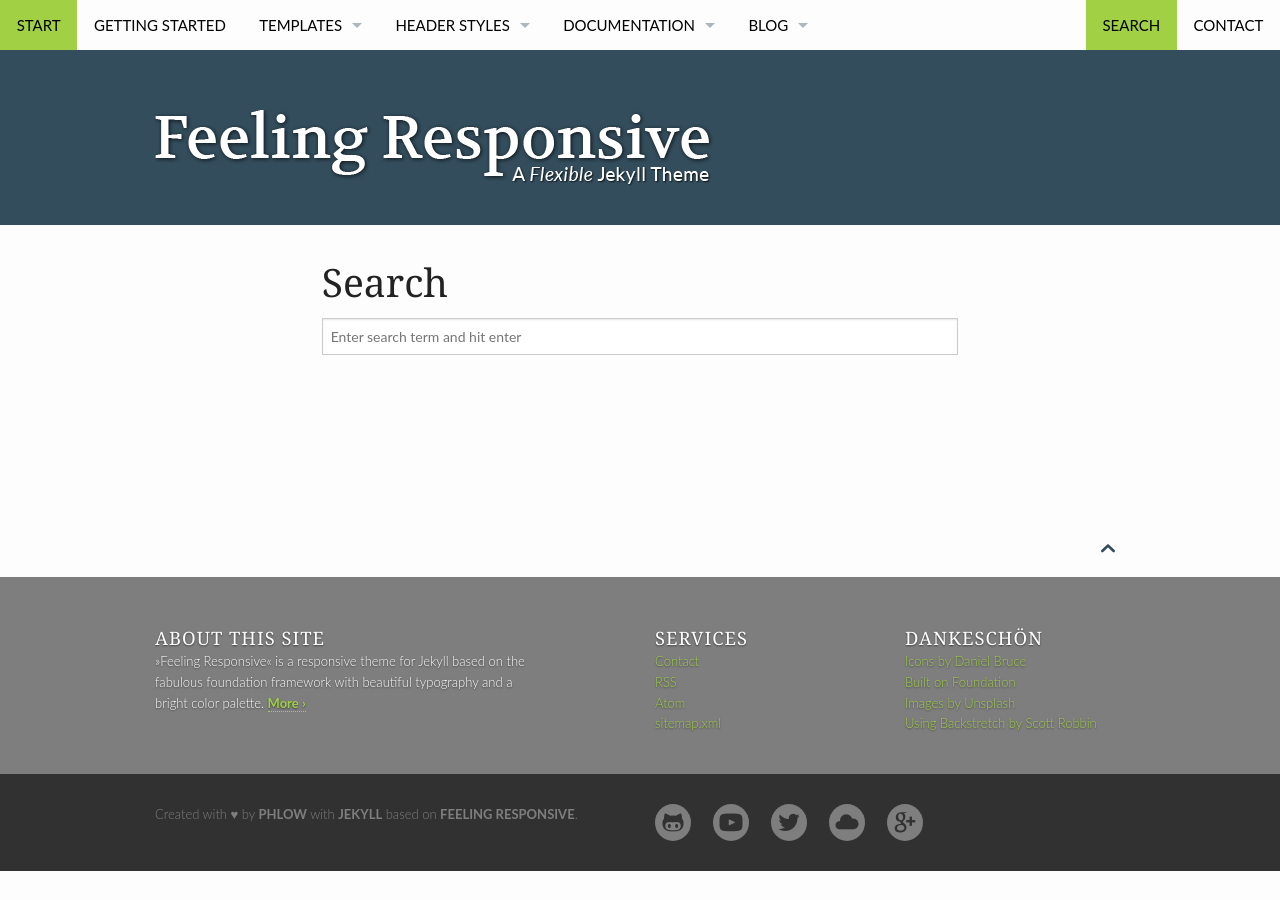
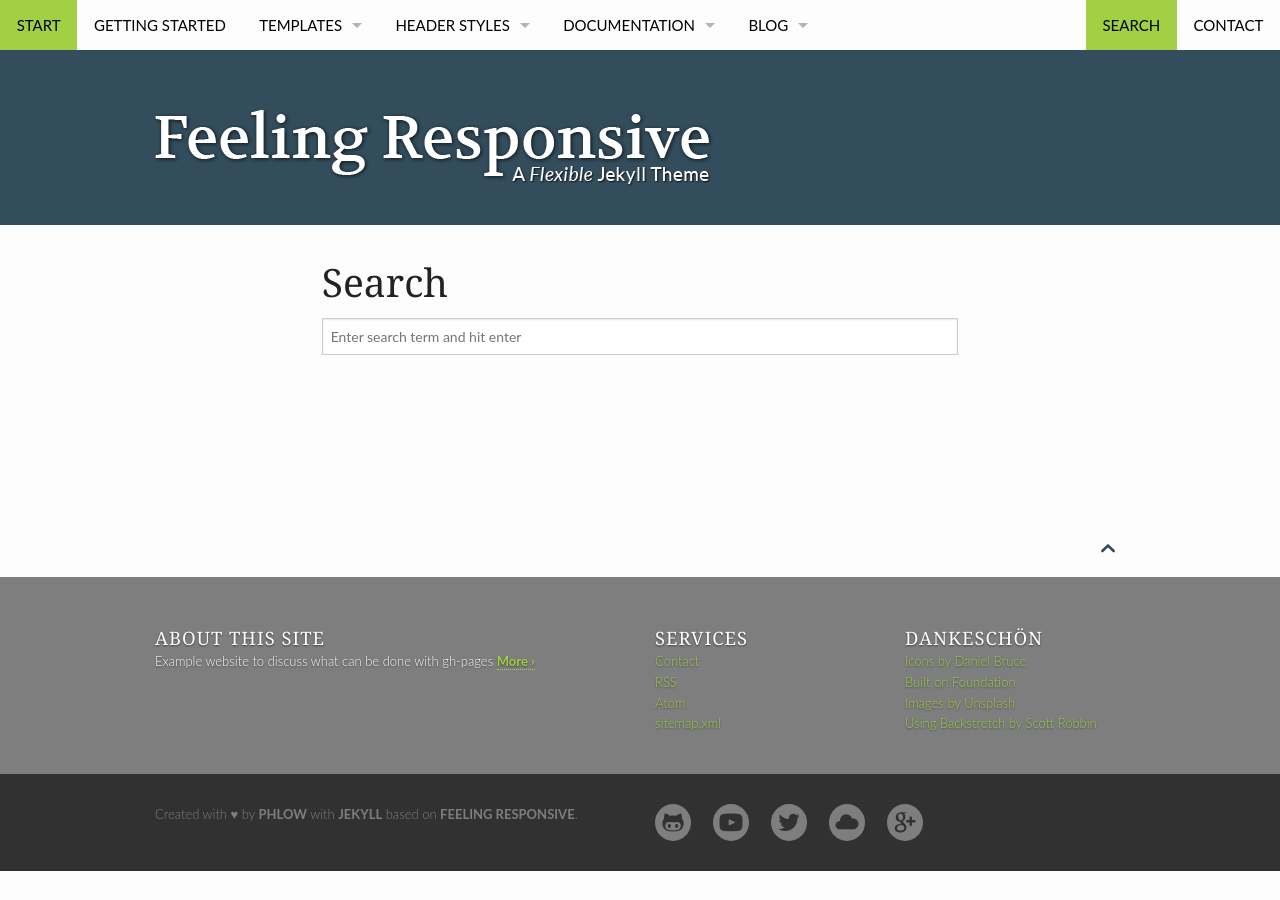
Before and after one commit to USEPA/Web-Page-Test, a Jekyll site: the page built from pages/search.md, in a window 1280 px wide. Built offline with Jekyll 4.4.1, drawn with Linux system fonts in a browser that asks for light colours; part of the change alters nothing that is shown.

Commit message:
updated config

```diff
--- a/_config.yml
+++ b/_config.yml
@@ -8,13 +8,13 @@
 #                                                 /____/
 #
 # Title of your website
-title: 'Feeling Responsive'
+title: 'Example GH Web Site for EPA'
 
 # The slogan describes your website and is used on homepage in <title> and other important places
-slogan: 'A Flexible Theme for Jekyll'
+slogan: 'Wow, cool stuff'
 
 # The description is used on homepage and in the footer to quickly describe your website. Use a maximum of 150 characters for SEO-purposes.
-description: '»Feeling Responsive« is a responsive theme for Jekyll based on the fabulous foundation framework with beautiful typography and a bright color palette.'
+description: 'Example website to discuss what can be done with gh-pages'
 
 # The credits show up in the includes/_footer.html – It would be nice of you to leave a link to Phlow or Feeling Responsive as a thank you :)
 credits: '<p>Created with &hearts; by <a href="http://phlow.de/">Phlow</a> with <a href="http://jekyllrb.com/" target="_blank">Jekyll</a> based on <a href="http://phlow.github.io/feeling-responsive/">Feeling Responsive</a>.</p>'
@@ -25,7 +25,7 @@ author: phlow
 
 # This URL is the main address for absolute links. Don't include a slash at the end.
 #
-url: 'https://phlow.github.io/feeling-responsive'
+url: 'https://usepa.github.io/Web-Page-Test'
 baseurl: ''
 
 # This is for the editing function in _/includes/improve_content
@@ -38,7 +38,7 @@ improve_content: https://github.com/Phlow/feeling-responsive/edit/gh-pages
 # Example: <img src="{{ site.urlimg }}{{ post.image.title }}" />
 # Markdown-Example for posts ![Image Text]({{ site.urlimg }}image.jpg)
 #
-urlimg: 'https://phlow.github.io/feeling-responsive/images/'
+urlimg: 'https://usepa.github.io/Web-Page-Testimages/'
 
 
 # Logo size is 600x80 pixels
@@ -141,9 +141,9 @@ defaults:
 #   ___/ / /___/ /_/ /
 #  /____/_____/\____/    Verify Website to Webmaster Tools
 
-google_author:             'https://plus.google.com/u/0/118311555303973066167'
-google_site_verification:  'Vk0IOJ2jwG_qEoG7fuEXYqv0m2rLa8P778Fi_GrsgEQ'
-bing_webmastertools_id:    '0FB4C028ABCF07C908C54386ABD2D97F'
+google_author:
+google_site_verification:
+bing_webmastertools_id:
 # alexa_verify_id:         ''
 
 
@@ -175,9 +175,9 @@ msapplication_tilecolor:                '#fabb00'
 #    / __/ / /_/ / /__/  __/ /_/ / /_/ / /_/ / ,<
 #   /_/    \__,_/\___/\___/_.___/\____/\____/_/|_|      Facebook-Optimization › http://j.mp/fb_optimize
 
-og_image:                           'http://images.phlow.de/phlow/phlow_de-logo-512x.png'
-og_locale:                          'en_EN'
-og_type:                            'website'
+og_image:
+og_locale:
+og_type:
 
 
 #      _____            _       __   __  ___         ___
@@ -190,8 +190,8 @@ og_type:                            'website'
 #
 
 socialmedia:
-    twitter: phlow
-    facebook: phlow.media
+    twitter: EPAresearch
+    facebook:
 
 
 #        ____  _
@@ -203,7 +203,7 @@ socialmedia:
 #
 # used in _includes/comments
 
-disqus_shortname: feelingresponsive
+disqus_shortname:
 
 
 #      _____
@@ -227,7 +227,7 @@ sass:
 #
 # used in _includes/footer_scripts
 
-google_analytics_tracking_id: UA-60112281-1
+google_analytics_tracking_id:
 
 
 
```
Also changed, not shown: 1 other file.
